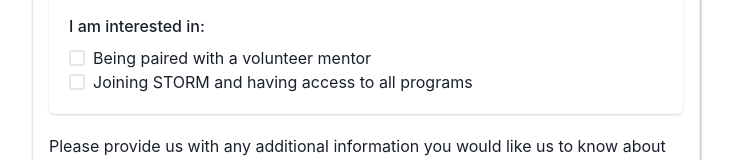
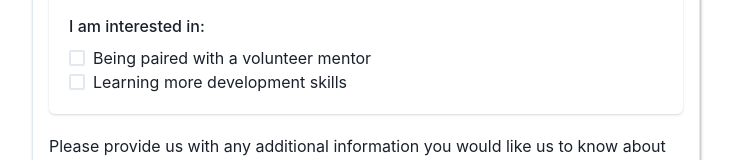
Before and after one commit to cfgtexas24/Team-21, a React (Vite) app in the folder frontend/code-for-good/: page /mentee_form in a window 1280 px wide. Shown: the part 978-1138 px from the top of the page, without its empty margins (274-1007 px from the left). Built offline with nearby package versions, Linux system fonts and the light colour scheme; no server answers.

Commit message:
made updates to mentee form

```diff
--- a/frontend/code-for-good/src/components/Mentee.tsx
+++ b/frontend/code-for-good/src/components/Mentee.tsx
@@ -218,7 +218,7 @@ const Mentee = () => {
                       isChecked={interests.stormProgram}
                       onChange={handleCheckboxChange}
                     >
-                      Joining STORM and having access to all programs
+                      Learning more development skills
                     </Checkbox>
                   </Flex>
                 </CardBody>
```
Also changed, not shown: 1 other file (tests, documents, lock files or other folders).
